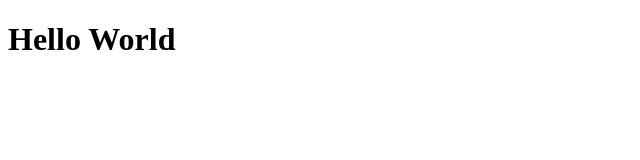
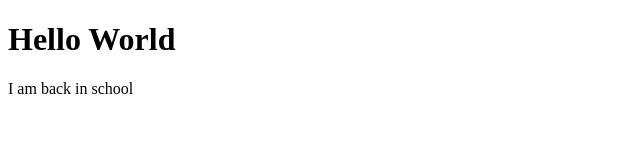
Before and after one commit to Cannonb5711/fall_semester_firstday, a plain HTML site: page index.html in a window 1280 px wide. Shown: the whole page, without its empty margins (0-640 px from the left). Drawn offline with Linux system fonts and the light colour scheme.

Commit message:
Add a paragraph to the Hello World page

```diff
--- a/index.html
+++ b/index.html
@@ -6,5 +6,6 @@
 </head>
 <body>
     <h1>Hello World</h1>
+    <p>I am back in school</p>
 </body>
 </html>
```
